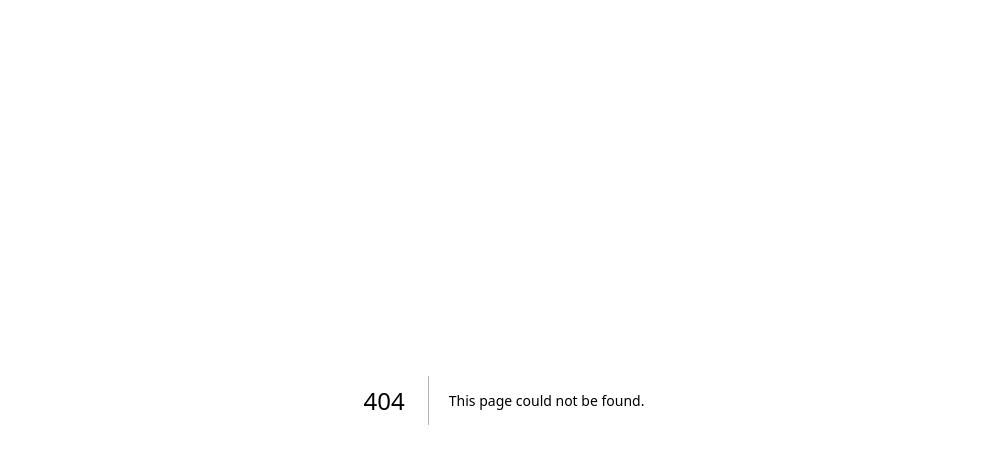
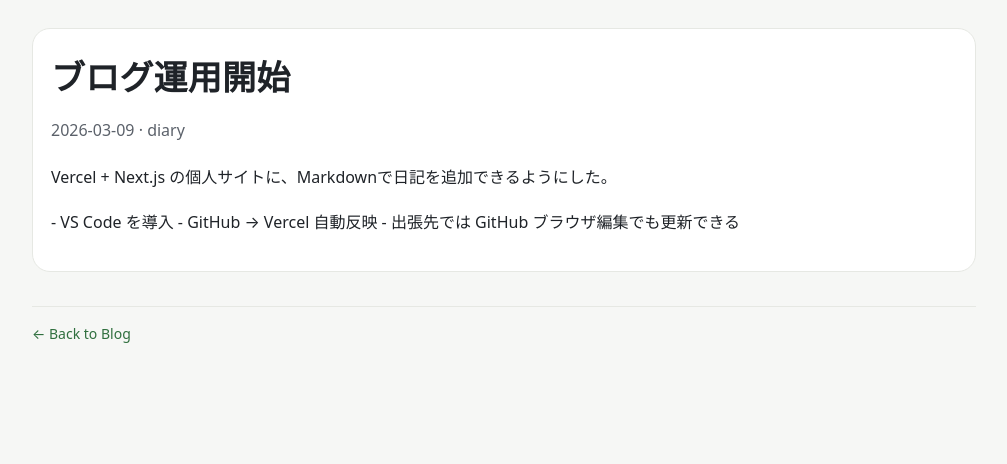
Before and after one commit to kamuken2025/KensukeWeb, a Next.js app: page /blog/2026-03-09-first-post in a window 1280 px wide. Before the commit this address had no page. Shown: the top 464 px of the page, without its empty margins (136-1143 px from the left). Built offline with nearby package versions, Linux system fonts and the light colour scheme.

Commit message:
enable blog list and post pages

```diff
--- /dev/null
+++ b/app/blog/[slug]/page.tsx
@@ -0,0 +1,49 @@
+import Link from "next/link";
+import { getAllPosts, getPostBySlug } from "@/lib/blog";
+
+export function generateStaticParams() {
+  return getAllPosts().map((p) => ({ slug: p.slug }));
+}
+
+export default function BlogPostPage({ params }: { params: { slug: string } }) {
+  const post = getPostBySlug(params.slug);
+
+  if (!post) {
+    return (
+      <main className="container">
+        <h1 className="h1">Not found</h1>
+        <p className="muted">記事が見つかりません。</p>
+        <footer className="footer">
+          <Link href="/blog">← Back to Blog</Link>
+        </footer>
+      </main>
+    );
+  }
+
+  const { meta, body } = post;
+  const paragraphs = body.split(/\n\s*\n/).map((s) => s.trim()).filter(Boolean);
+
+  return (
+    <main className="container">
+      <article className="card">
+        <h1 className="h1">{meta.title}</h1>
+        <p className="muted" style={{ marginTop: 8 }}>
+          {meta.date}
+          {meta.tags.length ? ` · ${meta.tags.join(", ")}` : ""}
+        </p>
+
+        <div style={{ marginTop: 18 }}>
+          {paragraphs.map((p, i) => (
+            <p key={i} style={{ marginTop: 0 }}>
+              {p}
+            </p>
+          ))}
+        </div>
+      </article>
+
+      <footer className="footer">
+        <Link href="/blog">← Back to Blog</Link>
+      </footer>
+    </main>
+  );
+}
--- /dev/null
+++ b/lib/blog.ts
@@ -0,0 +1,83 @@
+import fs from "fs";
+import path from "path";
+
+export type BlogMeta = {
+  slug: string;
+  title: string;
+  date: string; // YYYY-MM-DD
+  tags: string[];
+};
+
+const BLOG_DIR = path.join(process.cwd(), "content", "blog");
+
+function parseFrontMatter(raw: string): { meta: Partial<BlogMeta>; body: string } {
+  if (!raw.startsWith("---")) return { meta: {}, body: raw };
+  const end = raw.indexOf("\n---", 3);
+  if (end === -1) return { meta: {}, body: raw };
+
+  const fm = raw.slice(3, end).trim();
+  const body = raw.slice(end + 4).trim();
+
+  const meta: any = {};
+  for (const line of fm.split("\n")) {
+    const idx = line.indexOf(":");
+    if (idx === -1) continue;
+    const key = line.slice(0, idx).trim();
+    let val = line.slice(idx + 1).trim();
+
+    val = val.replace(/^"(.*)"$/, "$1").replace(/^'(.*)'$/, "$1");
+
+    if (key === "tags") {
+      const m = val.match(/\[(.*)\]/);
+      meta.tags = m
+        ? m[1]
+            .split(",")
+            .map((s) => s.trim().replace(/^"(.*)"$/, "$1").replace(/^'(.*)'$/, "$1"))
+            .filter(Boolean)
+        : [];
+    } else {
+      meta[key] = val;
+    }
+  }
+
+  return { meta, body };
+}
+
+export function getAllPosts(): BlogMeta[] {
+  if (!fs.existsSync(BLOG_DIR)) return [];
+  const files = fs.readdirSync(BLOG_DIR).filter((f) => f.endsWith(".md"));
+
+  const posts = files.map((file) => {
+    const slug = file.replace(/\.md$/, "");
+    const raw = fs.readFileSync(path.join(BLOG_DIR, file), "utf8");
+    const { meta } = parseFrontMatter(raw);
+
+    return {
+      slug,
+      title: meta.title ?? slug,
+      date: meta.date ?? "1970-01-01",
+      tags: meta.tags ?? [],
+    } satisfies BlogMeta;
+  });
+
+  posts.sort((a, b) => (a.date < b.date ? 1 : -1));
+  return posts;
+}
+
+export function getPostBySlug(slug: string): { meta: BlogMeta; body: string } | null {
+  const filePath = path.join(BLOG_DIR, `${slug}.md`);
+  if (!fs.existsSync(filePath)) return null;
+
+  const raw = fs.readFileSync(filePath, "utf8");
+  const { meta, body } = parseFrontMatter(raw);
+
+  return {
+    meta: {
+      slug,
+      title: meta.title ?? slug,
+      date: meta.date ?? "1970-01-01",
+      tags: meta.tags ?? [],
+    },
+    body,
+  };
+}
```
Also changed, not shown: app/blog/page.tsx (+23 -7 lines).
